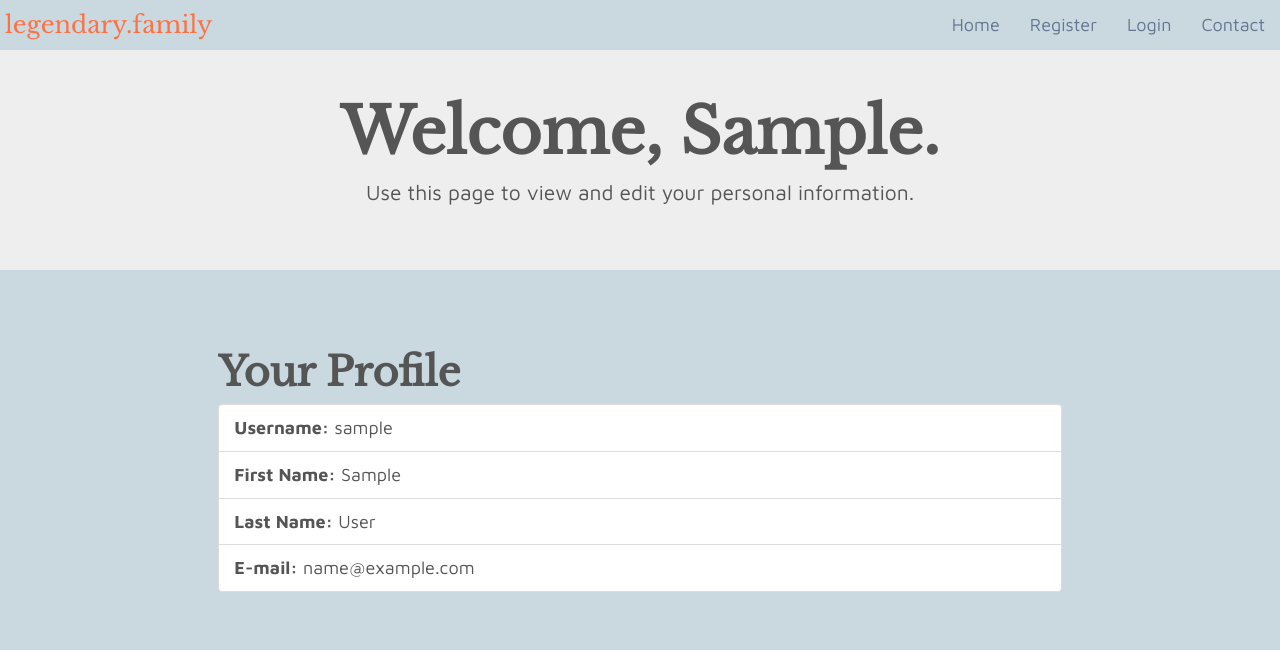
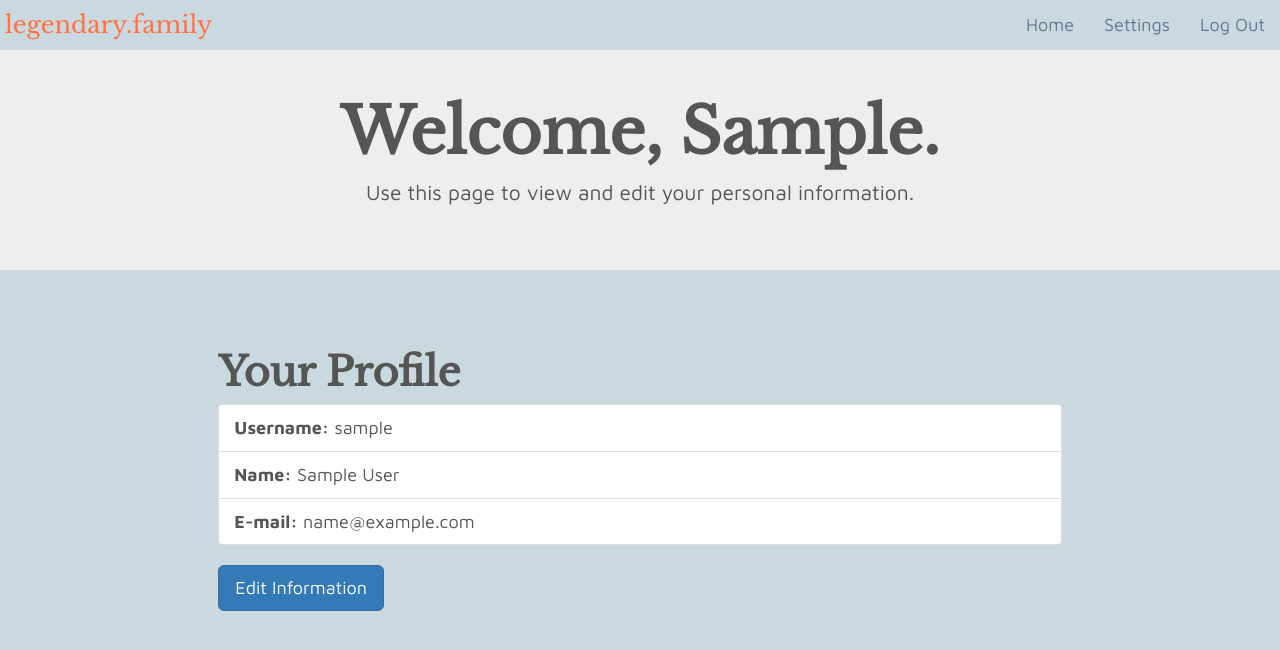
Before and after one commit to ahollyer/dj-legendary-family, a Django app: page /account/profile/ in a window 1280 px wide. Shown: the top 650 px of the page. Run offline with Django 3.2, Linux system fonts and the light colour scheme; the visitor is signed in with stand-in values (Sample User, id 1); some libraries are stand-ins or nearby versions; some web fonts are replaced.

Commit message:
Complete basic login/authentication system

```diff
--- a/accounts/static/css/main.css
+++ b/accounts/static/css/main.css
@@ -11,10 +11,6 @@ body {
 }
 .about {
 	height: 100vh;
-}
-.rsvp, .contact {
-	background-color: #fafafa;
-	color: #555;
 }
 .center-block {
 	display: block;
--- a/accounts/templates/accounts/change_password.html
+++ b/accounts/templates/accounts/change_password.html
@@ -12,8 +12,12 @@
   <form method="post">
     {% csrf_token %}
     {{ form.as_p }}
-    <button class="btn btn-primary" type="submit" name="submit">Submit Changes</button>
+    <button class="btn btn-lg btn-primary" type="submit" name="submit">Submit Changes</button>
   </form>
+  <br>
+  <a href="{% url 'view_profile' %}">
+    <button class="btn btn-lg btn-danger">Cancel</button>
+  </a>
 </div><!-- .col -->
 </div><!-- .row -->
 {% endblock %}
--- a/accounts/templates/accounts/edit_profile.html
+++ b/accounts/templates/accounts/edit_profile.html
@@ -12,7 +12,10 @@
   <form method="post">
     {% csrf_token %}
     {{ form.as_p }}
-    <button class="btn btn-primary" type="submit" name="submit">Submit Changes</button>
+    <button class="btn btn-lg btn-primary" type="submit" name="submit">Submit Changes</button>
+    <a href="{% url 'view_profile' %}">
+      <button class="btn btn-lg btn-danger" name="cancel">Cancel</button>
+    </a>
   </form>
 </div><!-- .col -->
 </div><!-- .row -->
--- a/accounts/templates/accounts/home.html
+++ b/accounts/templates/accounts/home.html
@@ -3,7 +3,6 @@
 {% load static %}
 
 	<div class="container-fluid">
-		<a name="about"></a>
 		<div class="row about">
       <div class="col-xs-12">
         <img src="{% static 'img/family_banner.png'%}" class="img-responsive center-block">
@@ -11,7 +10,7 @@
       <!-- .col -->
 			<div class="col-xs-12 col-md-10 col-md-offset-1">
         <h3>This summer, experience everything that makes our family awesome. We don't know if this much greatness can fit in one place, but we're going to try.<br><br>
-        Join us July 22nd at Lake Thunderbird for fellowship, food, and fun. <a href="#reg">RSVP here</a>.</h3><br><br>
+        Join us July 22nd at Lake Thunderbird for fellowship, food, and fun. <a href="{% url 'register' %}">RSVP here</a>.</h3><br><br>
       </div>
       <div class="col-xs-12 col-md-10 col-md-offset-1 text-center">
         <h1><span id="one" class="fades">The family.</span><span id="two" class="fades"> The legend.</span><span id="three" class="fades"> The legendary family.</span></h1>
--- a/accounts/templates/accounts/login.html
+++ b/accounts/templates/accounts/login.html
@@ -11,8 +11,10 @@
   <form method="post">
     {% csrf_token %}
     {{ form.as_p }}
-    <button class="btn btn-default" type="submit">Login</button>
+    <button class="btn btn-lg btn-default" type="submit">Login</button>
   </form>
+  <br><br><br><br><br>
+  <a href="{% url 'password_reset' %}">Forgot Password?</a>
 </div><!-- .col -->
 </div><!-- .row -->
 {% endblock %}
--- a/accounts/templates/accounts/profile.html
+++ b/accounts/templates/accounts/profile.html
@@ -11,10 +11,12 @@
   <h2>Your Profile</h2>
   <ul class="list-group">
     <li class="list-group-item"><strong>Username:</strong> {{ user }}</li>
-    <li class="list-group-item"><strong>First Name:</strong> {{ user.first_name }}</li>
-    <li class="list-group-item"><strong>Last Name:</strong> {{ user.last_name }}</li>
+    <li class="list-group-item"><strong>Name:</strong> {{ user.first_name }} {{ user.last_name }}</li>
     <li class="list-group-item"><strong>E-mail:</strong> {{ user.email }}</li>
   </ul>
+  <a href="{% url 'edit_profile' %}">
+    <button class="btn btn-lg btn-primary" name="edit">Edit Information</button>
+  </a>
 </div><!-- .col -->
 </div><!-- .row -->
 {% endblock %}
--- a/accounts/templates/accounts/reg_form.html
+++ b/accounts/templates/accounts/reg_form.html
@@ -13,7 +13,7 @@
   <form method="post">
     {% csrf_token %}
     {{ form.as_p }}
-    <button class="btn btn-default" type="submit">Register</button>
+    <button class="btn btn-lg btn-default" type="submit">Register</button>
   </form>
 </div><!-- .col -->
 </div><!-- .row -->
--- a/accounts/templates/base.html
+++ b/accounts/templates/base.html
@@ -27,16 +27,22 @@
           <span class="icon-bar"></span>
           <span class="icon-bar"></span>
         </button>
-        <a id="brand-name" class="navbar navbar-brand" href="index.html"> legendary.family</a>
+        <a id="brand-name" class="navbar navbar-brand" href="{% url 'home' %}"> legendary.family</a>
       </div>
       <!--Links that will collapse into pancake menu-->
       <div id="links-container" class="navbar-right collapse navbar-collapse">
-        <ul class="nav navbar-nav">
-          <li><a href="{% url 'home' %}">Home</a></li>
+				{% if user.is_authenticated %}
+				<ul class="nav navbar-nav">
+					<li><a href="{% url 'home' %}">Home</a></li>
+					<li><a href="{% url 'view_profile' %}">Settings</a></li>
+					<li><a href="{% url 'logout' %}">Log Out</a></li>
+				</ul>
+				{% else %}
+				<ul class="nav navbar-nav">
           <li><a href="{% url 'register' %}">Register</a></li>
           <li><a href="{% url 'login' %}">Login</a></li>
-          <li><a href="#contact">Contact</a></li>
         </ul>
+				{% endif %}
       </div>
       <!-- .navbar-collapse -->
     </div>
--- a/accounts/urls.py
+++ b/accounts/urls.py
@@ -1,11 +1,9 @@
 from django.conf.urls import url
 from . import views
 from django.contrib.auth.views import (
-    login,
-    logout,
-    password_reset,
-    password_reset_done,
-    password_reset_confirm
+    login, logout,
+    password_reset, password_reset_done,
+    password_reset_confirm, password_reset_complete,
 )
 
 urlpatterns = [
@@ -15,8 +13,13 @@ urlpatterns = [
     url(r'^register/$', views.register, name='register'),
     url(r'^profile/$', views.view_profile, name='view_profile'),
     url(r'^profile/edit/$', views.edit_profile, name='edit_profile'),
+    url(r'^profile/password/$', views.change_password, name='change_password'),
+
     url(r'^change_password/$', views.change_password, name='change_password'),
     url(r'^reset_password$', password_reset, name='password_reset'),
     url(r'^reset_password/done/$', password_reset_done, name='password_reset_done'),
-    url(r'^reset_password/confirm/$', password_reset_confirm, name='password_reset_confirm'),
+    url(r'^reset_password/confirm/(?P<uidb64>[0-9A-Za-z]+)-(?P<token>.+)/$',
+    password_reset_confirm, name='password_reset_confirm'),
+    url(r'^reset_password/complete/$', password_reset_complete,
+    name='password_reset_complete'),
 ]
--- a/accounts/views.py
+++ b/accounts/views.py
@@ -1,5 +1,6 @@
 from accounts.forms import RegistrationForm, EditProfileForm
 from django.contrib.auth import update_session_auth_hash
+from django.contrib.auth.decorators import login_required
 from django.contrib.auth.forms import PasswordChangeForm
 from django.contrib.auth.models import User
 from django.shortcuts import render, redirect
@@ -27,12 +28,14 @@ def register(request):
         }
         return render(request, 'accounts/reg_form.html', context)
 
+@login_required
 def view_profile(request):
     context = {
         'user': request.user,
     }
     return render(request, 'accounts/profile.html', context)
 
+@login_required
 def edit_profile(request):
     if request.method == 'POST':
         form = EditProfileForm(request.POST, instance=request.user)
@@ -46,6 +49,7 @@ def edit_profile(request):
         }
         return render(request, 'accounts/edit_profile.html', context)
 
+@login_required
 def change_password(request):
     if request.method == 'POST':
         form = PasswordChangeForm(data=request.POST, user=request.user)
--- a/app/settings.py
+++ b/app/settings.py
@@ -121,3 +121,7 @@ USE_TZ = True
 
 STATIC_URL = '/static/'
 LOGIN_REDIRECT_URL = '/account/profile/'
+LOGIN_URL = '/account/login/'
+
+EMAIL_HOUST = 'localhost'
+EMAIL_PORT = 1025
```
